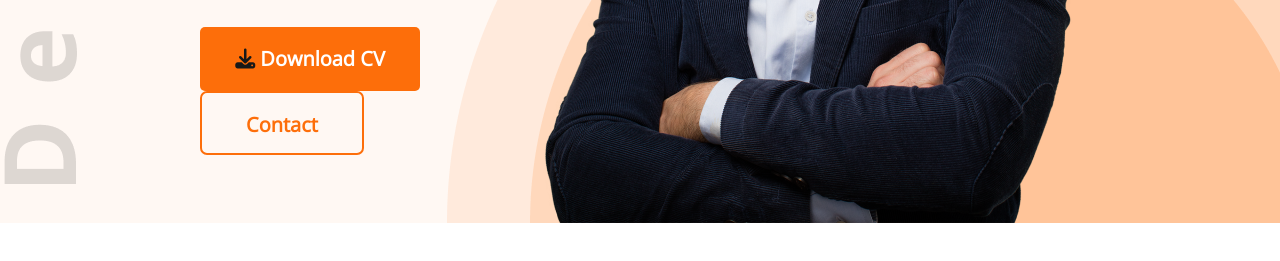
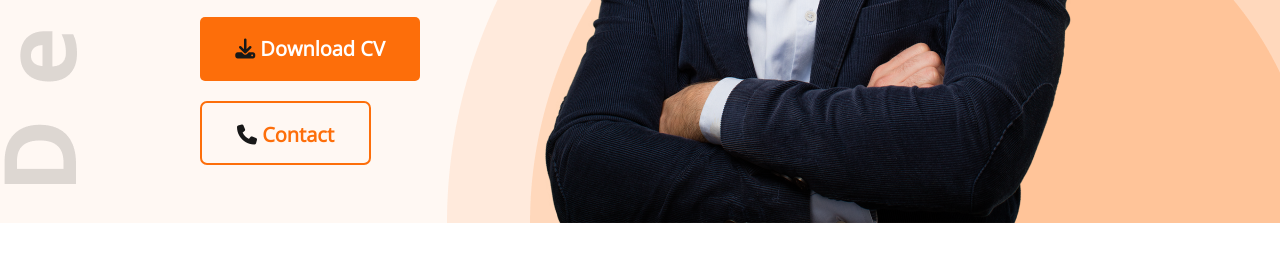
Before and after one commit to MoinBinNizam/developer-portfolio, a plain HTML site: page index.html in a window 1280 px wide. Shown: the part 617-878 px from the top of the page. Drawn offline with nearby package versions, Linux system fonts and the light colour scheme.

Commit message:
margin fixed

```diff
--- a/index.html
+++ b/index.html
@@ -31,7 +31,7 @@
           <h1 class="banner-title">Mary Hardy</h1>
           <p>Shot what able cold new see hold.Friendly as an betrayed formerly he. Morning because as to society behaved moments.</p>
           <button class="btn-primary download-cv"><i class="fa-solid fa-download"></i> Download CV</button>
-          <button class="btn-primary btn-contact">Contact</button>
+          <button class="btn-primary btn-contact"><i class="fa-solid fa-phone"></i> Contact</button>
         </div>
 
         <img class="profile-img" src="images/hardy.png" alt="hardy">
--- a/styles/portfolio.css
+++ b/styles/portfolio.css
@@ -102,13 +102,14 @@ section{
   width: 220px;
   height: 64px;
   margin-right: 30px;
+  margin-bottom: 20px;
+
 }
 .btn-contact{
   background-color: #FFF8F3;
   color: #FD6E0A;
   border: 2px solid #FD6E0A;
-  width: 164px;
-  height: 64px;
+
   border-radius: 7px;
 }
 .about-info-container{
```
